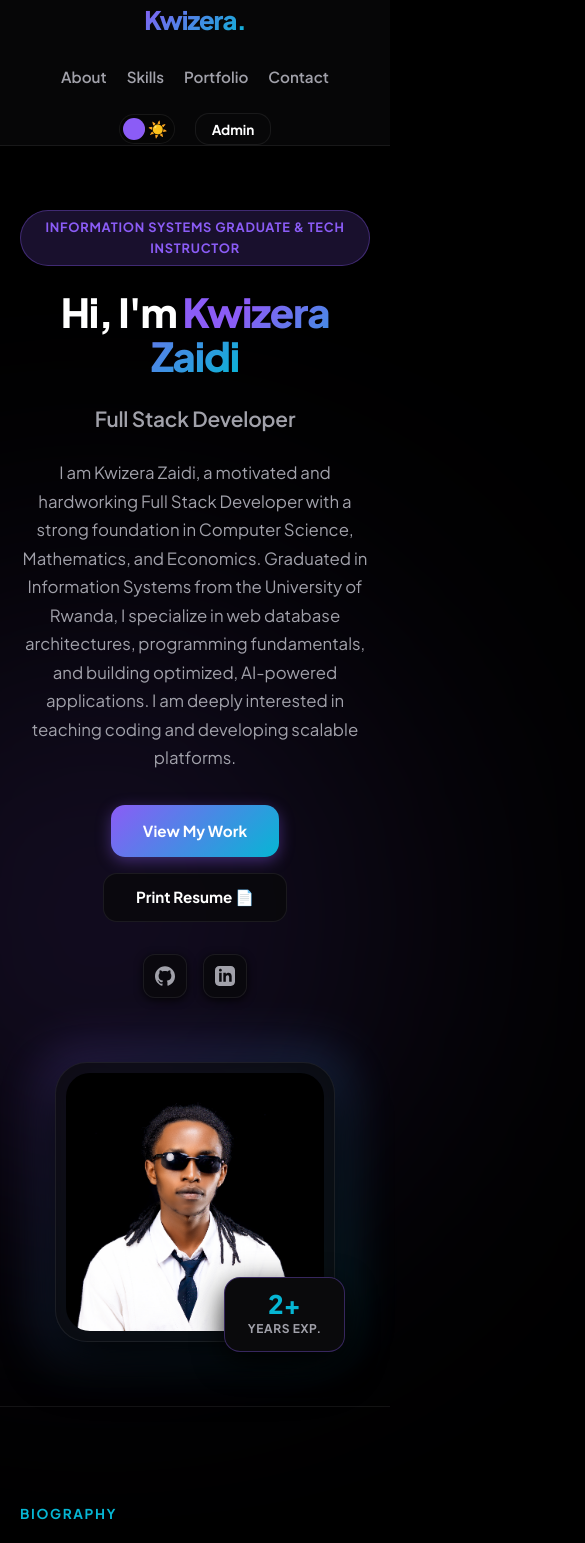
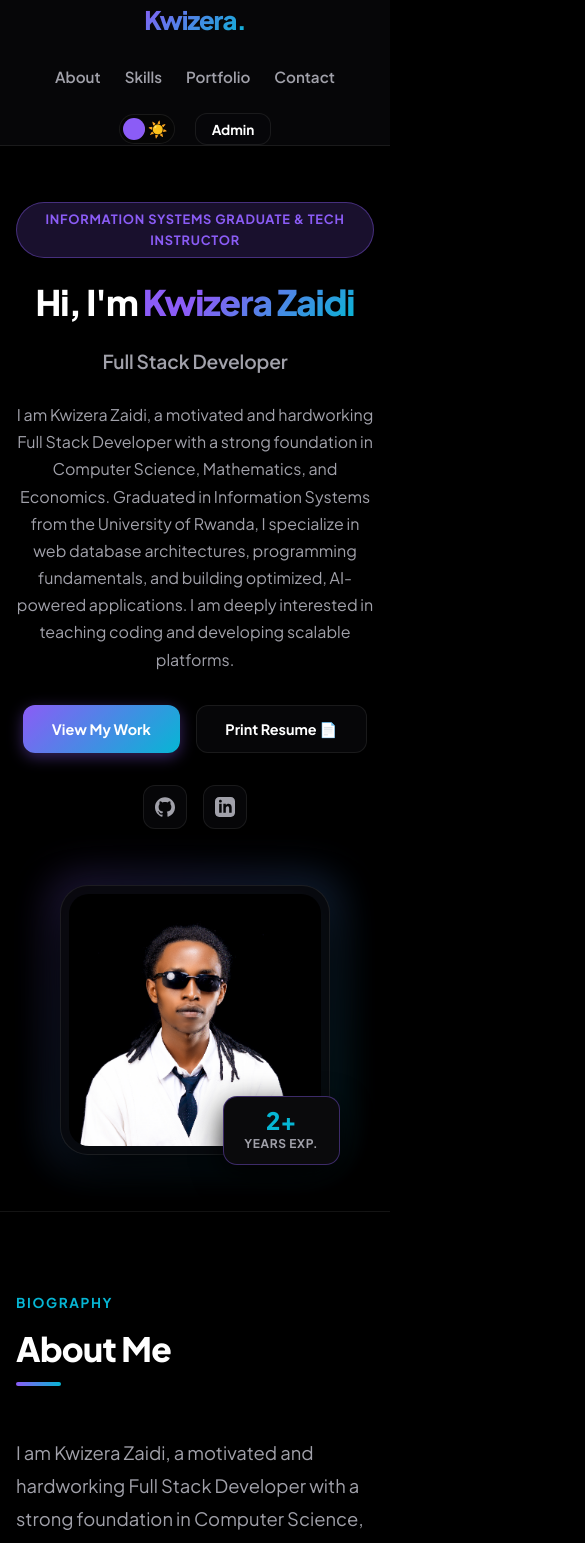
Before and after one commit to am2aidi/portfolio, a React (Vite) app: page / in a window 390 px wide. Shown: the top 1543 px of the page, 585 px wide, since content can reach past the window. Built offline with nearby package versions, Linux system fonts and the light colour scheme; the HTML template or start-up script is replaced by a standard one; a web font is replaced by a local one.

Commit message:
style: optimize grid systems and navbar wrap points to prevent horizontal overflow and center content

```diff
--- a/src/index.css
+++ b/src/index.css
@@ -10,9 +10,9 @@
   --accent-primary: #8b5cf6; /* Glowing Violet */
   --accent-secondary: #06b6d4; /* Glowing Cyan */
   --accent-glow: rgba(139, 92, 246, 0.18);
-  --glass-bg: rgba(8, 8, 10, 0.75);
-  --glass-border: rgba(255, 255, 255, 0.07);
-  --glass-border-hover: rgba(139, 92, 246, 0.35);
+  --glass-bg: rgba(8, 8, 10, 0.85);
+  --glass-border: rgba(255, 255, 255, 0.08);
+  --glass-border-hover: rgba(139, 92, 246, 0.4);
   --shadow-sm: 0 2px 8px rgba(0, 0, 0, 0.8);
   --shadow-md: 0 10px 30px rgba(0, 0, 0, 0.9);
   --shadow-lg: 0 20px 50px rgba(0, 0, 0, 0.95);
@@ -33,7 +33,7 @@
   --accent-primary: #6366f1; /* Indigo */
   --accent-secondary: #0d9488; /* Teal */
   --accent-glow: rgba(99, 102, 241, 0.08);
-  --glass-bg: rgba(255, 255, 255, 0.85);
+  --glass-bg: rgba(255, 255, 255, 0.9);
   --glass-border: rgba(0, 0, 0, 0.08);
   --glass-border-hover: rgba(99, 102, 241, 0.3);
   --shadow-sm: 0 2px 8px rgba(0, 0, 0, 0.05);
@@ -47,17 +47,18 @@
   box-sizing: border-box;
   margin: 0;
   padding: 0;
-  scroll-behavior: smooth;
 }
 
-body {
+html, body {
   background-color: var(--bg-primary);
   color: var(--text-primary);
   font-family: var(--font-body);
   line-height: 1.6;
   -webkit-font-smoothing: antialiased;
+  width: 100%;
+  max-width: 100%;
+  overflow-x: hidden;
   position: relative;
-  overflow-x: hidden;
   transition: background-color 0.4s ease, color 0.4s ease;
 }
 
@@ -65,12 +66,12 @@ body {
 body::before, body::after {
   content: "";
   position: absolute;
-  width: 600px;
-  height: 600px;
+  width: 500px;
+  height: 500px;
   border-radius: 50%;
   z-index: -1;
   pointer-events: none;
-  filter: blur(140px);
+  filter: blur(130px);
   transition: var(--transition);
 }
 
@@ -97,6 +98,9 @@ a {
   min-height: 100vh;
   display: flex;
   flex-direction: column;
+  width: 100%;
+  max-width: 100%;
+  overflow-x: hidden;
 }
 
 /* Global Content Constraints */
@@ -104,7 +108,7 @@ a {
   max-width: 1200px;
   margin: 0 auto;
   width: 100%;
-  padding: 0 2rem;
+  padding: 0 1.5rem;
 }
 
 /* Navigation Header */
@@ -116,6 +120,7 @@ a {
   backdrop-filter: blur(20px);
   -webkit-backdrop-filter: blur(20px);
   border-bottom: 1px solid var(--glass-border);
+  width: 100%;
   transition: var(--transition);
 }
 
@@ -124,6 +129,8 @@ a {
   display: flex;
   justify-content: space-between;
   align-items: center;
+  gap: 1rem;
+  flex-wrap: wrap;
 }
 
 .logo {
@@ -140,6 +147,7 @@ a {
   display: flex;
   gap: 2rem;
   align-items: center;
+  flex-wrap: wrap;
 }
 
 .nav-item {
@@ -177,13 +185,14 @@ a {
 
 /* Hero Section */
 .hero {
-  padding: 7rem 0 5rem;
+  padding: 6rem 0 4rem;
+  width: 100%;
 }
 
 .hero-inner {
   display: grid;
   grid-template-columns: 1.2fr 0.8fr;
-  gap: 5rem;
+  gap: 4rem;
   align-items: center;
 }
 
@@ -210,9 +219,9 @@ a {
 
 .hero-title {
   font-family: var(--font-heading);
-  font-size: 4rem;
+  font-size: 3.8rem;
   font-weight: 800;
-  line-height: 1.1;
+  line-height: 1.15;
   letter-spacing: -0.03em;
   color: var(--text-primary);
 }
@@ -224,14 +233,14 @@ a {
 }
 
 .hero-subtitle {
-  font-size: 1.6rem;
+  font-size: 1.5rem;
   font-weight: 600;
   color: var(--text-secondary);
   letter-spacing: -0.01em;
 }
 
 .hero-bio {
-  font-size: 1.15rem;
+  font-size: 1.1rem;
   color: var(--text-secondary);
   line-height: 1.7;
 }
@@ -252,16 +261,17 @@ a {
 
 .avatar-wrapper {
   position: relative;
-  width: 330px;
-  height: 330px;
+  width: 310px;
+  height: 310px;
+  max-width: 100%;
 }
 
 .avatar-bg-glow {
   position: absolute;
-  inset: -12px;
-  border-radius: 32px;
+  inset: -10px;
+  border-radius: 28px;
   background: linear-gradient(135deg, var(--accent-primary), var(--accent-secondary));
-  filter: blur(25px);
+  filter: blur(20px);
   opacity: 0.25;
   z-index: 1;
 }
@@ -269,10 +279,10 @@ a {
 .avatar-frame {
   position: absolute;
   inset: 0;
-  border-radius: 32px;
+  border-radius: 28px;
   background: var(--glass-bg);
   border: 1px solid var(--glass-border);
-  padding: 10px;
+  padding: 8px;
   box-shadow: var(--shadow-lg);
   z-index: 2;
   overflow: hidden;
@@ -283,7 +293,7 @@ a {
   width: 100%;
   height: 100%;
   object-fit: cover;
-  border-radius: 24px;
+  border-radius: 20px;
   transition: var(--transition);
 }
 
@@ -297,8 +307,8 @@ a {
   right: -10px;
   background: var(--bg-tertiary);
   border: 1px solid var(--glass-border-hover);
-  padding: 0.8rem 1.4rem;
-  border-radius: 16px;
+  padding: 0.7rem 1.3rem;
+  border-radius: 14px;
   box-shadow: var(--shadow-md);
   z-index: 3;
   text-align: center;
@@ -307,7 +317,7 @@ a {
 .experience-number {
   font-family: var(--font-heading);
   font-weight: 800;
-  font-size: 1.6rem;
+  font-size: 1.5rem;
   color: var(--accent-secondary);
   line-height: 1;
 }
@@ -357,12 +367,13 @@ a {
 
 /* Sections */
 .section {
-  padding: 6rem 0;
+  padding: 5rem 0;
   border-top: 1px solid var(--glass-border);
+  width: 100%;
 }
 
 .section-header {
-  margin-bottom: 4rem;
+  margin-bottom: 3.5rem;
 }
 
 .section-tag {
@@ -377,7 +388,7 @@ a {
 
 .section-title {
   font-family: var(--font-heading);
-  font-size: 2.6rem;
+  font-size: 2.4rem;
   font-weight: 800;
   color: var(--text-primary);
   position: relative;
@@ -388,8 +399,8 @@ a {
   content: "";
   position: absolute;
   left: 0;
-  bottom: -12px;
-  width: 50px;
+  bottom: -10px;
+  width: 45px;
   height: 4px;
   background: linear-gradient(90deg, var(--accent-primary), var(--accent-secondary));
   border-radius: 2px;
@@ -399,30 +410,30 @@ a {
 .about-grid {
   display: grid;
   grid-template-columns: 1.1fr 0.9fr;
-  gap: 5rem;
+  gap: 4rem;
 }
 
 .about-text-block {
   display: flex;
   flex-direction: column;
-  gap: 2rem;
+  gap: 1.75rem;
 }
 
 .about-details {
   display: grid;
-  grid-template-columns: repeat(auto-fit, minmax(220px, 1fr));
-  gap: 1.5rem;
+  grid-template-columns: repeat(auto-fit, minmax(min(100%, 200px), 1fr));
+  gap: 1.25rem;
 }
 
 .info-card {
   background: var(--glass-bg);
   border: 1px solid var(--glass-border);
-  padding: 1.5rem;
-  border-radius: 20px;
+  padding: 1.25rem;
+  border-radius: 18px;
   box-shadow: var(--shadow-sm);
   display: flex;
   flex-direction: column;
-  gap: 0.5rem;
+  gap: 0.4rem;
   transition: var(--transition);
 }
 
@@ -433,7 +444,7 @@ a {
 }
 
 .info-label {
-  font-size: 0.8rem;
+  font-size: 0.75rem;
   color: var(--text-muted);
   text-transform: uppercase;
   font-weight: 700;
@@ -441,31 +452,32 @@ a {
 }
 
 .info-value {
-  font-size: 1.05rem;
+  font-size: 1rem;
   font-weight: 600;
   color: var(--text-primary);
   line-height: 1.4;
+  word-break: break-word;
 }
 
 /* Hobbies & Languages */
 .badge-container {
   display: flex;
   flex-wrap: wrap;
-  gap: 0.8rem;
+  gap: 0.75rem;
   margin-top: 0.5rem;
 }
 
 .hobby-badge {
   background: var(--bg-tertiary);
   border: 1px solid var(--glass-border);
-  padding: 0.6rem 1.2rem;
+  padding: 0.5rem 1.1rem;
   border-radius: 9999px;
-  font-size: 0.9rem;
+  font-size: 0.85rem;
   color: var(--text-secondary);
   font-weight: 600;
   display: flex;
   align-items: center;
-  gap: 0.5rem;
+  gap: 0.4rem;
   transition: var(--transition);
 }
 
@@ -479,8 +491,8 @@ a {
 .language-item {
   background: var(--glass-bg);
   border: 1px solid var(--glass-border);
-  padding: 1.1rem 1.5rem;
-  border-radius: 16px;
+  padding: 1rem 1.25rem;
+  border-radius: 14px;
   display: flex;
   justify-content: space-between;
   align-items: center;
@@ -498,10 +510,10 @@ a {
 }
 
 .lang-level {
-  font-size: 0.85rem;
+  font-size: 0.8rem;
   background: var(--bg-secondary);
   color: var(--accent-secondary);
-  padding: 0.3rem 0.75rem;
+  padding: 0.25rem 0.65rem;
   border-radius: 8px;
   font-weight: 600;
   border: 1px solid var(--glass-border);
@@ -510,19 +522,20 @@ a {
 /* Skills Layout */
 .skills-grid {
   display: grid;
-  grid-template-columns: repeat(auto-fill, minmax(320px, 1fr));
-  gap: 2rem;
+  grid-template-columns: repeat(auto-fit, minmax(min(100%, 280px), 1fr));
+  gap: 1.5rem;
+  justify-content: center;
 }
 
 .skill-card {
   background: var(--glass-bg);
   border: 1px solid var(--glass-border);
-  padding: 1.75rem;
-  border-radius: 20px;
+  padding: 1.5rem;
+  border-radius: 18px;
   box-shadow: var(--shadow-sm);
   display: flex;
   flex-direction: column;
-  gap: 0.85rem;
+  gap: 0.75rem;
   transition: var(--transition);
 }
 
@@ -540,13 +553,13 @@ a {
 
 .skill-name {
   font-weight: 700;
-  font-size: 1.1rem;
+  font-size: 1.05rem;
   color: var(--text-primary);
 }
 
 .skill-percentage {
   font-weight: 700;
-  font-size: 0.95rem;
+  font-size: 0.9rem;
   color: var(--accent-secondary);
 }
 
@@ -568,7 +581,7 @@ a {
 .projects-tabs {
   display: flex;
   gap: 0.75rem;
-  margin-bottom: 3rem;
+  margin-bottom: 2.5rem;
   justify-content: center;
   flex-wrap: wrap;
 }
@@ -577,10 +590,10 @@ a {
   background: var(--glass-bg);
   border: 1px solid var(--glass-border);
   color: var(--text-secondary);
-  padding: 0.7rem 1.6rem;
+  padding: 0.65rem 1.4rem;
   border-radius: 9999px;
   font-weight: 700;
-  font-size: 0.9rem;
+  font-size: 0.85rem;
   cursor: pointer;
   transition: var(--transition);
 }
@@ -594,15 +607,16 @@ a {
 
 .grid-layout {
   display: grid;
-  grid-template-columns: repeat(auto-fill, minmax(340px, 1fr));
-  gap: 2.5rem;
+  grid-template-columns: repeat(auto-fit, minmax(min(100%, 310px), 1fr));
+  gap: 2rem;
+  justify-content: center;
 }
 
 /* Cards (Glassmorphism) */
 .glass-card {
   background: var(--glass-bg);
   border: 1px solid var(--glass-border);
-  border-radius: 24px;
+  border-radius: 20px;
   overflow: hidden;
   box-shadow: var(--shadow-md);
   transition: var(--transition);
@@ -612,13 +626,13 @@ a {
 }
 
 .glass-card:hover {
-  transform: translateY(-8px);
+  transform: translateY(-6px);
   border-color: var(--glass-border-hover);
-  box-shadow: var(--shadow-lg), 0 0 25px rgba(139, 92, 246, 0.12);
+  box-shadow: var(--shadow-lg), 0 0 20px rgba(139, 92, 246, 0.1);
 }
 
 .card-img-wrapper {
-  height: 210px;
+  height: 190px;
   overflow: hidden;
   position: relative;
   background: var(--bg-secondary);
@@ -633,27 +647,27 @@ a {
 }
 
 .glass-card:hover .card-image {
-  transform: scale(1.06);
+  transform: scale(1.05);
 }
 
 .card-body {
-  padding: 1.75rem;
+  padding: 1.5rem;
   display: flex;
   flex-direction: column;
-  gap: 1.25rem;
+  gap: 1rem;
   flex: 1;
 }
 
 .card-title {
   font-family: var(--font-heading);
-  font-size: 1.4rem;
+  font-size: 1.3rem;
   font-weight: 800;
   color: var(--text-primary);
   line-height: 1.3;
 }
 
 .card-description {
-  font-size: 0.95rem;
+  font-size: 0.9rem;
   color: var(--text-secondary);
   line-height: 1.6;
   flex: 1;
@@ -665,21 +679,21 @@ a {
   gap: 1rem;
   margin-top: auto;
   border-top: 1px solid var(--glass-border);
-  padding-top: 1.25rem;
+  padding-top: 1rem;
 }
 
 .card-tags {
   display: flex;
   flex-wrap: wrap;
-  gap: 0.5rem;
+  gap: 0.4rem;
 }
 
 .card-tag {
-  font-size: 0.75rem;
+  font-size: 0.7rem;
   font-weight: 700;
   background: var(--bg-tertiary);
   color: var(--accent-secondary);
-  padding: 0.3rem 0.65rem;
+  padding: 0.25rem 0.6rem;
   border-radius: 6px;
   border: 1px solid var(--glass-border);
 }
@@ -689,11 +703,11 @@ a {
   display: inline-flex;
   align-items: center;
   justify-content: center;
-  gap: 0.6rem;
-  padding: 0.85rem 2rem;
-  border-radius: 14px;
+  gap: 0.5rem;
+  padding: 0.8rem 1.8rem;
+  border-radius: 12px;
   font-weight: 700;
-  font-size: 0.95rem;
+  font-size: 0.9rem;
   cursor: pointer;
   transition: var(--transition);
   border: none;
@@ -708,7 +722,7 @@ a {
 
 .btn-primary:hover {
   transform: translateY(-3px);
-  box-shadow: 0 8px 25px rgba(139, 92, 246, 0.5);
+  box-shadow: 0 8px 20px rgba(139, 92, 246, 0.5);
 }
 
 .btn-secondary {
@@ -752,25 +766,25 @@ a {
 .contact-grid {
   display: grid;
   grid-template-columns: 0.8fr 1.2fr;
-  gap: 5rem;
+  gap: 4rem;
 }
 
 .contact-info {
   display: flex;
   flex-direction: column;
-  gap: 2.5rem;
+  gap: 2rem;
 }
 
 .contact-item {
   display: flex;
   align-items: flex-start;
-  gap: 1.25rem;
+  gap: 1rem;
 }
 
 .contact-icon {
-  width: 52px;
-  height: 52px;
-  border-radius: 14px;
+  width: 48px;
+  height: 48px;
+  border-radius: 12px;
   background: var(--accent-glow);
   color: var(--accent-primary);
   display: flex;
@@ -778,7 +792,7 @@ a {
   justify-content: center;
   flex-shrink: 0;
   border: 1px solid var(--glass-border-hover);
-  font-size: 1.3rem;
+  font-size: 1.2rem;
 }
 
 .contact-item-body {
@@ -787,7 +801,7 @@ a {
 }
 
 .contact-item-title {
-  font-size: 0.8rem;
+  font-size: 0.75rem;
   color: var(--text-muted);
   text-transform: uppercase;
   font-weight: 700;
@@ -795,38 +809,39 @@ a {
 }
 
 .contact-item-value {
-  font-size: 1.1rem;
+  font-size: 1.05rem;
   font-weight: 700;
   color: var(--text-primary);
   margin-top: 0.25rem;
+  word-break: break-word;
 }
 
 /* Forms */
 .contact-form {
   background: var(--glass-bg);
   border: 1px solid var(--glass-border);
-  padding: 3rem;
-  border-radius: 24px;
+  padding: 2.5rem;
+  border-radius: 20px;
   box-shadow: var(--shadow-md);
   display: flex;
   flex-direction: column;
-  gap: 1.75rem;
+  gap: 1.5rem;
 }
 
 .form-row {
   display: grid;
   grid-template-columns: 1fr 1fr;
-  gap: 2rem;
+  gap: 1.5rem;
 }
 
 .form-group {
   display: flex;
   flex-direction: column;
-  gap: 0.6rem;
+  gap: 0.5rem;
 }
 
 .form-label {
-  font-size: 0.85rem;
+  font-size: 0.8rem;
   font-weight: 700;
   color: var(--text-secondary);
 }
@@ -834,8 +849,8 @@ a {
 .form-control {
   background: var(--bg-secondary);
   border: 1px solid var(--glass-border);
-  border-radius: 12px;
-  padding: 1rem 1.25rem;
+  border-radius: 10px;
+  padding: 0.9rem 1.1rem;
   color: var(--text-primary);
   font-family: var(--font-body);
   font-size: 0.95rem;
@@ -851,44 +866,44 @@ a {
 }
 
 textarea.form-control {
-  min-height: 140px;
+  min-height: 120px;
   resize: vertical;
 }
 
 /* Footer */
 .footer {
   border-top: 1px solid var(--glass-border);
-  padding: 3.5rem 0;
+  padding: 3rem 0;
   text-align: center;
   color: var(--text-muted);
-  font-size: 0.9rem;
+  font-size: 0.85rem;
   background: var(--bg-primary);
 }
 
 .footer-logo {
   font-family: var(--font-heading);
   font-weight: 800;
-  font-size: 1.4rem;
+  font-size: 1.3rem;
   background: linear-gradient(135deg, var(--accent-primary), var(--accent-secondary));
   -webkit-background-clip: text;
   -webkit-text-fill-color: transparent;
-  margin-bottom: 0.75rem;
+  margin-bottom: 0.5rem;
 }
 
 /* Admin panel modal & grid layout overrides */
 .admin-section-container {
-  padding: 4rem 0;
+  padding: 3rem 0;
 }
 
 .admin-panel {
   background: var(--glass-bg);
   border: 1px solid var(--glass-border-hover);
-  padding: 3rem;
-  border-radius: 28px;
+  padding: 2.5rem;
+  border-radius: 24px;
   box-shadow: var(--shadow-lg);
   display: flex;
   flex-direction: column;
-  gap: 2.5rem;
+  gap: 2rem;
 }
 
 .admin-header {
@@ -896,43 +911,43 @@ textarea.form-control {
   justify-content: space-between;
   align-items: center;
   border-bottom: 1px solid var(--glass-border);
-  padding-bottom: 1.5rem;
+  padding-bottom: 1.25rem;
 }
 
 .admin-grid {
   display: grid;
-  grid-template-columns: repeat(auto-fit, minmax(340px, 1fr));
-  gap: 2.5rem;
+  grid-template-columns: repeat(auto-fit, minmax(min(100%, 320px), 1fr));
+  gap: 2rem;
 }
 
 .admin-card {
   background: var(--bg-secondary);
   border: 1px solid var(--glass-border);
-  padding: 2rem;
-  border-radius: 20px;
+  padding: 1.75rem;
+  border-radius: 18px;
   display: flex;
   flex-direction: column;
-  gap: 1.25rem;
+  gap: 1rem;
   box-shadow: var(--shadow-sm);
 }
 
 .admin-card-title {
   font-family: var(--font-heading);
-  font-size: 1.25rem;
+  font-size: 1.2rem;
   font-weight: 800;
   color: var(--text-primary);
   border-bottom: 1px dashed var(--glass-border);
-  padding-bottom: 0.75rem;
+  padding-bottom: 0.5rem;
 }
 
 .admin-list-item {
   display: flex;
   justify-content: space-between;
   align-items: center;
-  padding: 0.6rem 1rem;
+  padding: 0.5rem 0.85rem;
   background: var(--bg-tertiary);
-  border-radius: 10px;
-  font-size: 0.9rem;
+  border-radius: 8px;
+  font-size: 0.85rem;
   border: 1px solid var(--glass-border);
 }
 
@@ -940,11 +955,11 @@ textarea.form-control {
   background: rgba(239, 68, 68, 0.15);
   color: rgb(239, 68, 68);
   border: none;
-  padding: 0.3rem 0.6rem;
+  padding: 0.25rem 0.5rem;
   border-radius: 6px;
   cursor: pointer;
   font-weight: 700;
-  font-size: 0.8rem;
+  font-size: 0.75rem;
   transition: var(--transition);
 }
 
@@ -1014,29 +1029,22 @@ input:checked + .slider::before {
 .modal-content {
   background: var(--bg-secondary);
   border: 1px solid var(--glass-border-hover);
-  padding: 3rem;
-  border-radius: 28px;
+  padding: 2.5rem;
+  border-radius: 24px;
   box-shadow: var(--shadow-lg);
-  max-width: 440px;
+  max-width: 400px;
   width: 100%;
   display: flex;
   flex-direction: column;
-  gap: 1.5rem;
+  gap: 1.25rem;
   text-align: center;
-}
-
-/* Animations */
-@keyframes rotateGlow {
-  0% { transform: rotate(0deg) scale(1); }
-  50% { transform: rotate(180deg) scale(1.05); }
-  100% { transform: rotate(360deg) scale(1); }
 }
 
 /* Responsive Overrides (Safe Viewports) */
 @media (max-width: 992px) {
   .hero-inner {
     grid-template-columns: 1fr;
-    gap: 4rem;
+    gap: 3.5rem;
     text-align: center;
   }
   .hero-content {
@@ -1047,66 +1055,68 @@ input:checked + .slider::before {
   }
   .about-grid {
     grid-template-columns: 1fr;
-    gap: 4rem;
+    gap: 3.5rem;
   }
   .contact-grid {
     grid-template-columns: 1fr;
-    gap: 3.5rem;
+    gap: 3rem;
   }
   .form-row {
     grid-template-columns: 1fr;
-    gap: 1.5rem;
+    gap: 1.25rem;
   }
   .section-title {
-    font-size: 2.2rem;
+    font-size: 2.1rem;
   }
   .hero-title {
-    font-size: 3.2rem;
+    font-size: 3rem;
   }
 }
 
-@media (max-width: 768px) {
+@media (max-width: 900px) {
   .navbar-inner {
     flex-direction: column;
     height: auto;
     padding: 1.25rem 0;
     gap: 1rem;
+    justify-content: center;
   }
   .nav-links {
-    gap: 1.25rem;
+    gap: 1.5rem;
+    justify-content: center;
   }
+  .nav-actions {
+    justify-content: center;
+  }
+}
+
+@media (max-width: 768px) {
   .hero {
-    padding: 4rem 0;
+    padding: 3.5rem 0;
   }
   .avatar-wrapper {
-    width: 280px;
-    height: 280px;
+    width: 270px;
+    height: 270px;
   }
   .admin-panel {
-    padding: 2rem 1.5rem;
+    padding: 2rem 1.25rem;
   }
 }
 
 @media (max-width: 480px) {
   .hero-title {
-    font-size: 2.5rem;
+    font-size: 2.2rem;
   }
   .hero-subtitle {
-    font-size: 1.3rem;
+    font-size: 1.2rem;
   }
   .hero-bio {
-    font-size: 1.05rem;
+    font-size: 1rem;
   }
   .container {
-    padding: 0 1.25rem;
+    padding: 0 1rem;
   }
   .contact-form {
-    padding: 2rem 1.5rem;
-  }
-  .skills-grid {
-    grid-template-columns: 1fr;
-  }
-  .grid-layout {
-    grid-template-columns: 1fr;
+    padding: 2rem 1rem;
   }
 }
```
